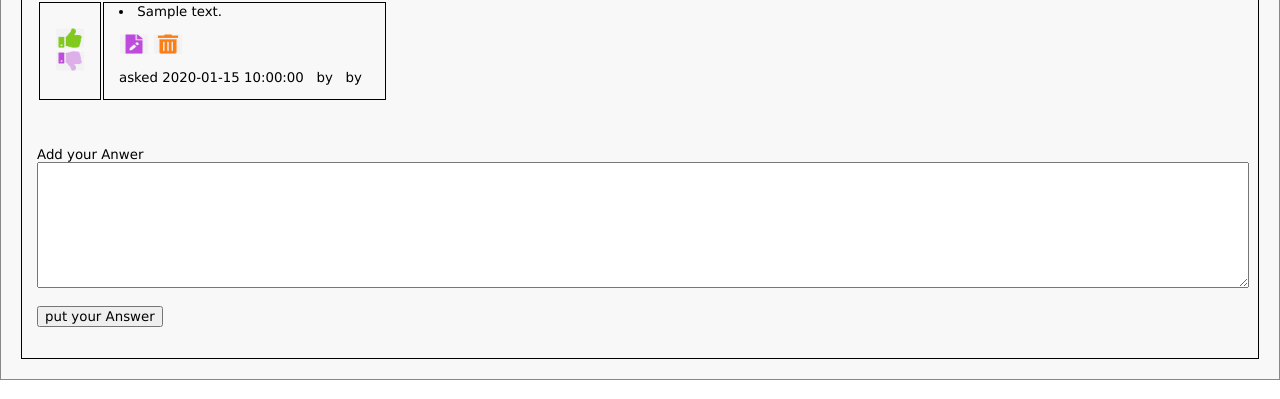
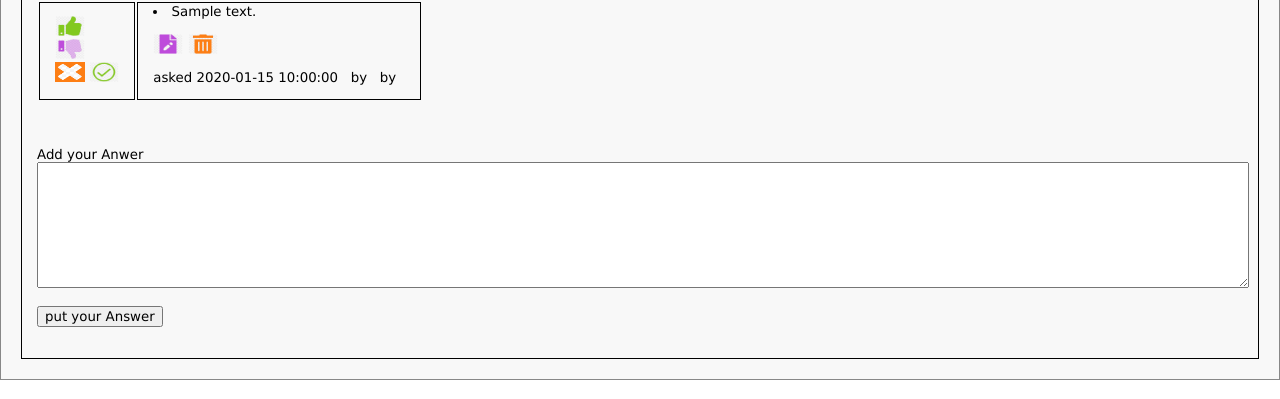
Before and after one commit to gildastaga/php_js_mysqlSever_html_css, a PHP site: the page made by view/view_show.php in a window 1280 px wide. Shown: the part 244-643 px from the top of the page. Run offline with PHP 8.4, Linux system fonts and the light colour scheme; the template is opened without the code that fills it: most values are stand-ins (such as "Sample title", 1, 10 or a date in 2020); data that the repository does not hold is empty.

Commit message:
Merge origin/master
Conflicts:
	view/view_index.php,delete,edite,error,show... un peu de modification
	model/post  modification des methodes
	controllerPoste  quelque modification
	model/user modification des methodes

```diff
--- a/view/view_show.php
+++ b/view/view_show.php
@@ -45,7 +45,9 @@
                                 <tr>
                                     <td>
                                         <a href="vote/addvote"><img src="lib/parsedown-1.7.3/vote1.png" width="30" height="20"  alt=""/></a><br>
-                                         <a href="vote/devote"><img src="lib/parsedown-1.7.3/vote2.png" width="30" height="20" alt=""/></a>
+                                        <a href="vote/devote"><img src="lib/parsedown-1.7.3/vote2.png" width="30" height="20" alt=""/></a><br>
+                                         <a href="vote/refuseanswer"><img src="lib/parsedown-1.7.3/refuser.png" width="30" height="20"  alt=""/></a>
+                                         <a href="vote/accepteanswer"><img src="lib/parsedown-1.7.3/accepte.png" width="30" height="20" alt=""/></a>
                                      </td>
                                      <td>
                                         <li><?php echo $row->Body; ?></li><br>
```
Also changed, not shown: lib/parsedown-1.7.3/accepte.png (added), lib/parsedown-1.7.3/refuser.PNG (added).
